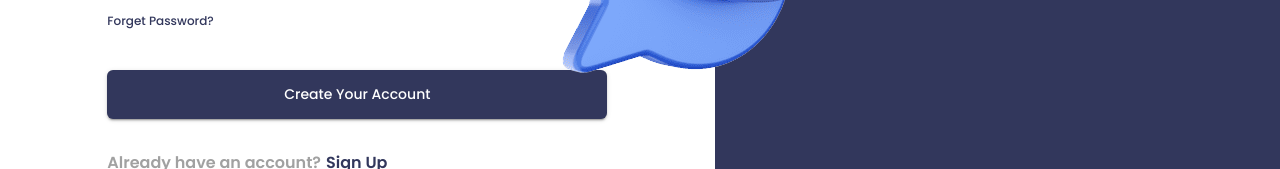
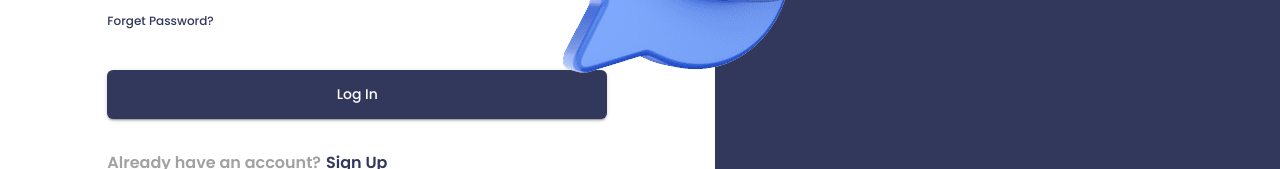
Before and after one commit to ahmedshantodev/WhisperWaves-ChattingApp, a React (Vite) app: page /sign-in in a window 1280 px wide. Shown: the part 477-646 px from the top of the page. Built offline with nearby package versions, Linux system fonts and the light colour scheme.

Commit message:
login button update

```diff
--- a/src/pages/sign in/SignIn.jsx
+++ b/src/pages/sign in/SignIn.jsx
@@ -272,7 +272,7 @@ const SignIn = () => {
                       },
                     }}
                   >
-                    Create Your Account
+                    Log in
                   </Button>
                 )}
               </Box>
```
